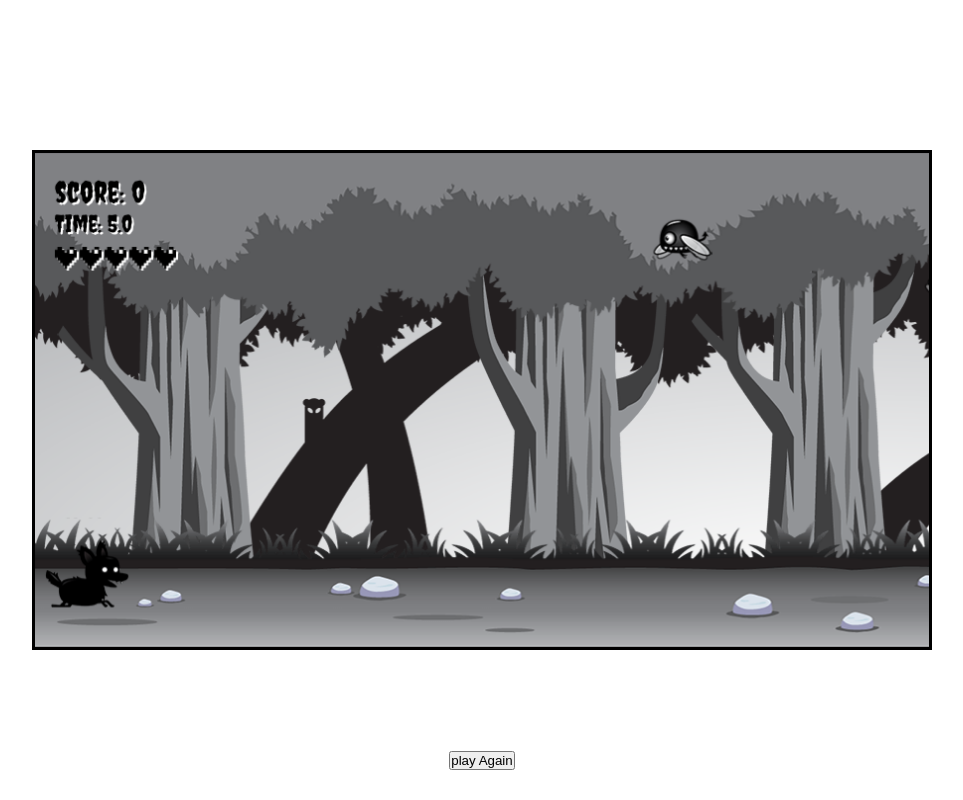
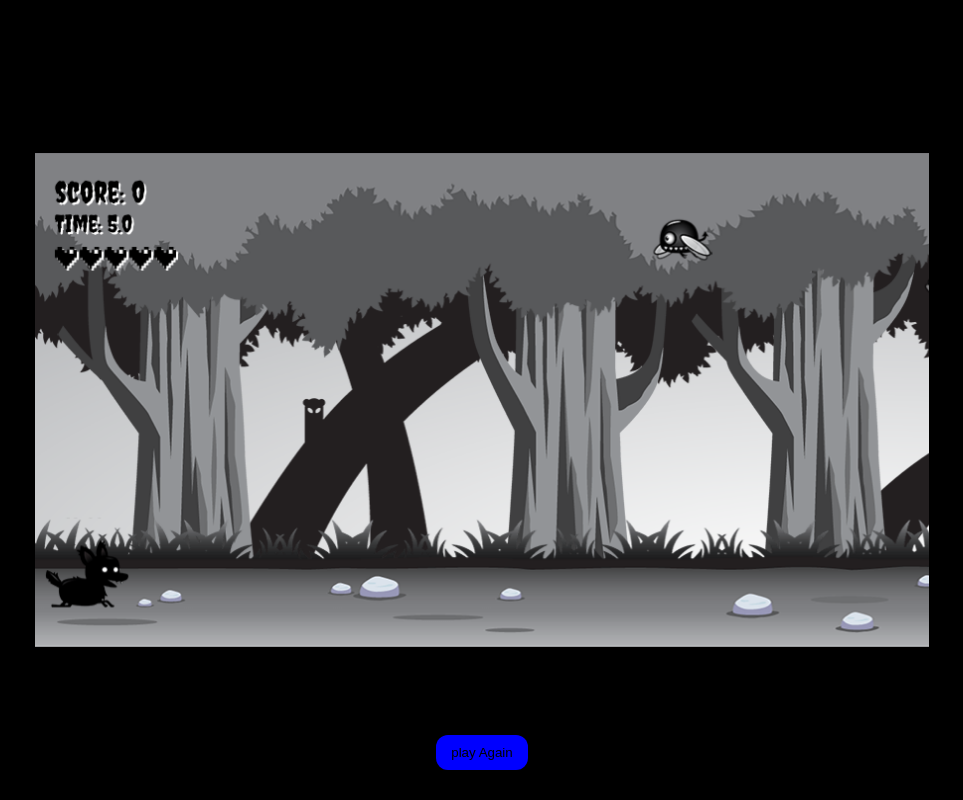
Before and after one commit to Parth0902/Courage-the-Cowardly-Dog, a plain HTML site: page index.html in a window 1280 px wide. Shown: the whole page, without its empty margins (158-1121 px from the left). Drawn offline with Linux system fonts and the light colour scheme; files whose address does not match are found by name.

Commit message:
Play again added

```diff
--- a/UI.js
+++ b/UI.js
@@ -36,7 +36,7 @@ export class UI{
                 context.fillText("Mission completed",this.game.width* 0.5,this.game.height*0.5-20);
                 context.font= this.fontsize* 0.7+ 'px '+this.fontFamily;
                 context.fillText("Nice!! you have completed this mission",this.game.width* 0.5,this.game.height*0.5 +20);
-
+                document.getElementById('reload-btn').classList.toggle('abc');
 
             }else
             {
--- a/index.html
+++ b/index.html
@@ -14,7 +14,7 @@
     <canvas id="canvas"></canvas>
 
     <div class="controls">
-        <button onclick="window.location.reload()">play Again</button>
+        <button onclick="window.location.reload()" id="reload-btn" >play Again</button>
     </div>
 
     <img src="/assets/forest/layer-1.png" alt="" id="layer1">
--- a/style.css
+++ b/style.css
@@ -4,6 +4,9 @@
     box-sizing: border-box;
 }
 
+body{
+    background-color: black;
+}
 #canvas{
     border:3px solid black;
     position: absolute;
@@ -20,10 +23,19 @@
     bottom: 30px;
     display: flex;
     justify-content: center;
-    /* background-color: aqua; */
     width: 100%;
 
 }
+
+.controls button{
+    padding: 10px 15px;
+    border: none;
+    background-color: blue;
+    border-radius: 12px;
+    cursor: pointer;
+
+}
+
 #layer1,#layer2,#layer3,#layer4,#layer5,#fly,#plant,#bigSpider,#fire,#boom,#heart{
     display: none;
 }
```
